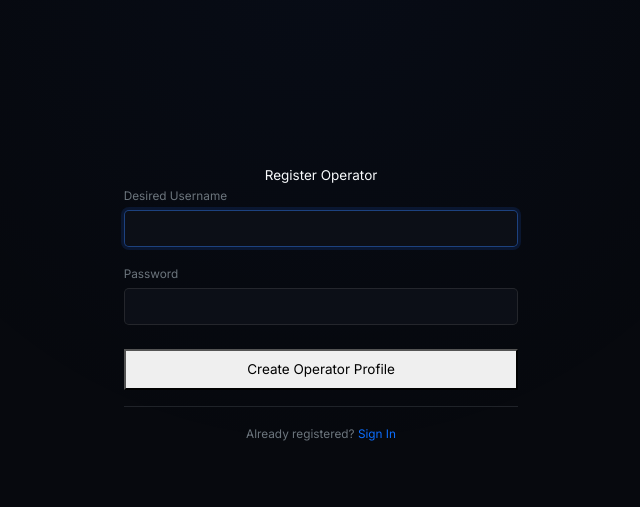
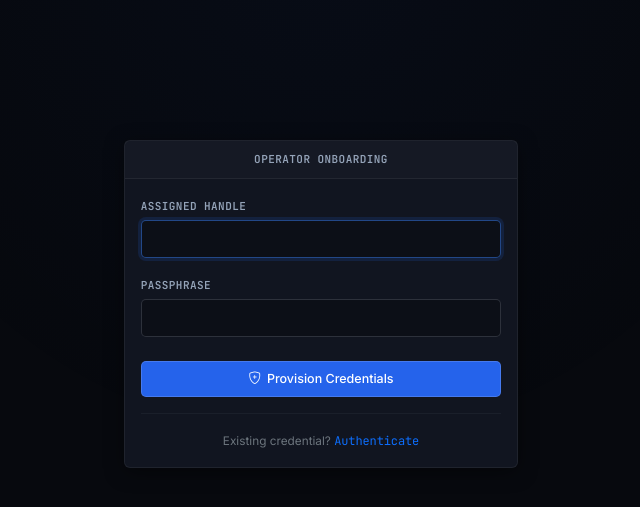
Before and after one commit to Adityachandkaushik/incident-management-system, a Flask app: page /register in a window 1280 px wide. Shown: the part 48-555 px from the top of the page, without its empty margins (319-959 px from the left). Run offline with Flask 3, Linux system fonts and the light colour scheme.

Commit message:
update base template UI

```diff
--- a/templates/register.html
+++ b/templates/register.html
@@ -1,27 +1,32 @@
 {% extends "base.html" %}
 
-{% block title %}Register - Incident Control{% endblock %}
+{% block title %}Enrollment - OpsConsole{% endblock %}
 
 {% block content %}
 <div class="row justify-content-center align-items-center" style="min-height: 70vh;">
-    <div class="col-12 col-sm-8 col-md-6 col-lg-4">
-        <div class="ops-box">
-            <div class="ops-header text-center">Register Operator</div>
-            <div class="ops-body">
+    <div class="col-12 col-sm-8 col-md-5 col-lg-4">
+        <div class="panel">
+            <div class="panel-header justify-content-center text-center">
+                <span>OPERATOR ONBOARDING</span>
+            </div>
+            <div class="panel-body">
                 <form action="{{ url_for('auth.register') }}" method="POST">
                     <div class="mb-3">
-                        <label for="username" class="mono small text-secondary mb-1">Desired Username</label>
-                        <input type="text" class="form-control" id="username" name="username" required autofocus>
+                        <label for="username" class="form-label">Assigned Handle</label>
+                        <input type="text" class="form-control code-block" id="username" name="username" required autofocus>
                     </div>
                     <div class="mb-4">
-                        <label for="password" class="mono small text-secondary mb-1">Password</label>
-                        <input type="password" class="form-control" id="password" name="password" required>
+                        <label for="password" class="form-label">Passphrase</label>
+                        <input type="password" class="form-control code-block" id="password" name="password" required>
                     </div>
-                    <button type="submit" class="btn-ops w-100 py-2">Create Operator Profile</button>
+                    <button type="submit" class="btn-sre-primary w-100 justify-content-center py-2">
+                        <i class="bi bi-shield-plus"></i>
+                        <span>Provision Credentials</span>
+                    </button>
                 </form>
-                <div class="text-center mt-3 pt-3 border-top border-secondary border-opacity-25">
-                    <span class="small text-secondary">Already registered? </span>
-                    <a href="{{ url_for('auth.login') }}" class="small text-decoration-none">Sign In</a>
+                <div class="text-center mt-3 pt-3 border-top border-secondary border-opacity-10">
+                    <span class="text-secondary small">Existing credential? </span>
+                    <a href="{{ url_for('auth.login') }}" class="small text-decoration-none text-primary code-block">Authenticate</a>
                 </div>
             </div>
         </div>
```
